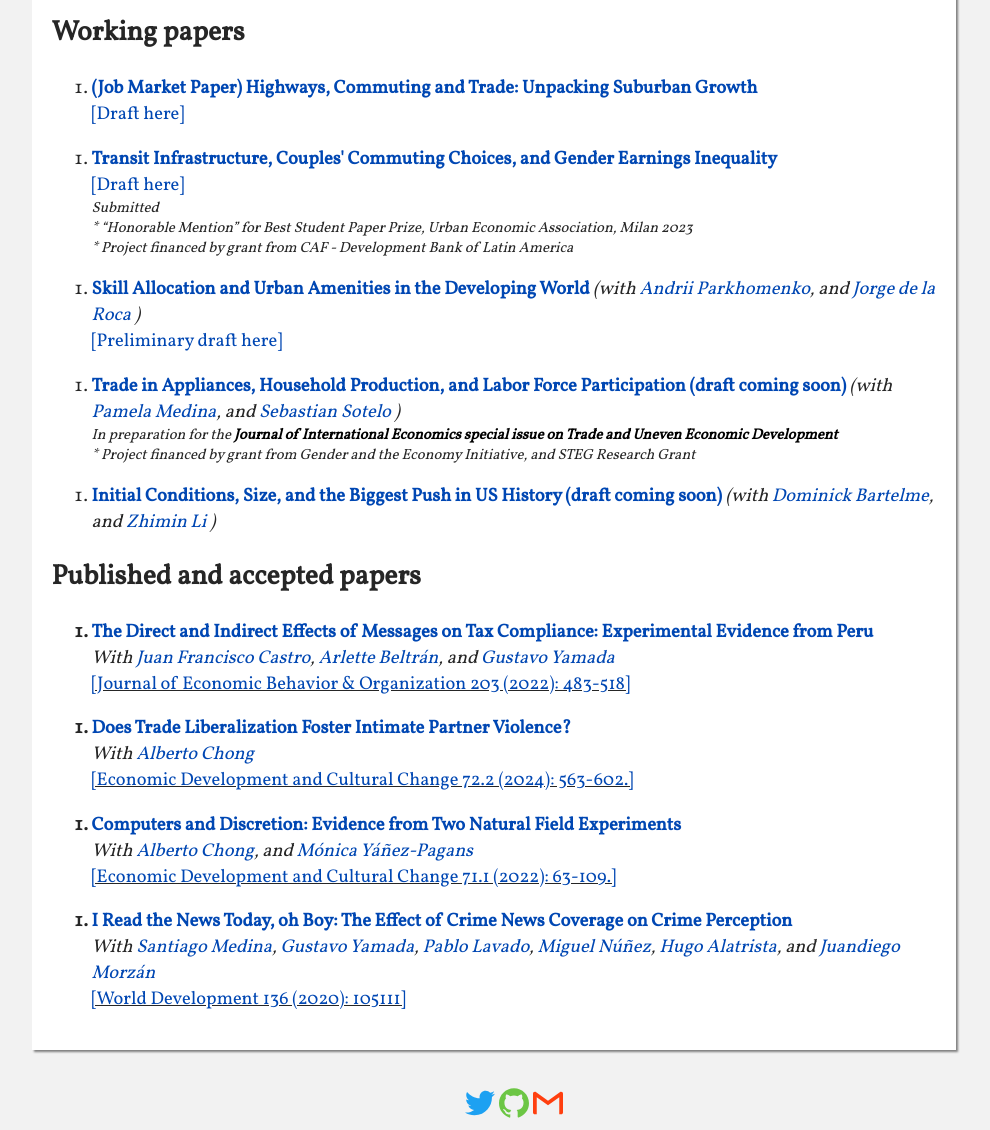
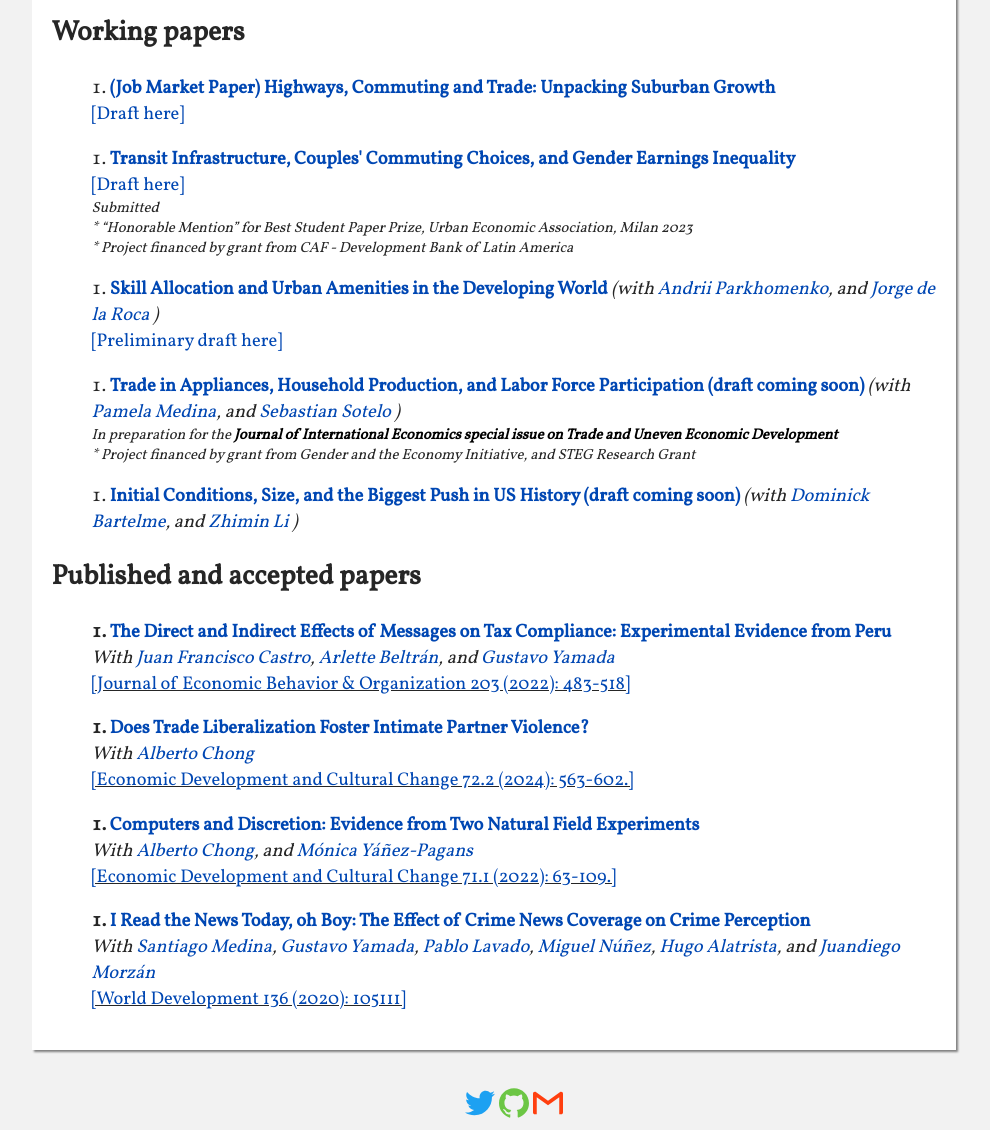
Before and after one commit to dvelasquezc/dvelasquezc.github.io, a Jekyll site: the page built from index.md, in a window 1280 px wide. Shown: the part 608-1738 px from the top of the page, without its empty margins (146-1136 px from the left). Built offline with Jekyll 4.4.1, drawn with Linux system fonts in a browser that asks for light colours; some web fonts are replaced.

Commit message:
update numered lists css

```diff
--- a/assets/css/main.css
+++ b/assets/css/main.css
@@ -208,8 +208,9 @@ table, th, td {
 	font-size: 0.80em
 }
 
-ol {
-    list-style-type: decimal; /* Use standard numbers */
+ol li {
+    list-style: decimal;
+    list-style-position: inside;
 }
 
 /*--- Img profile ---*/
```
